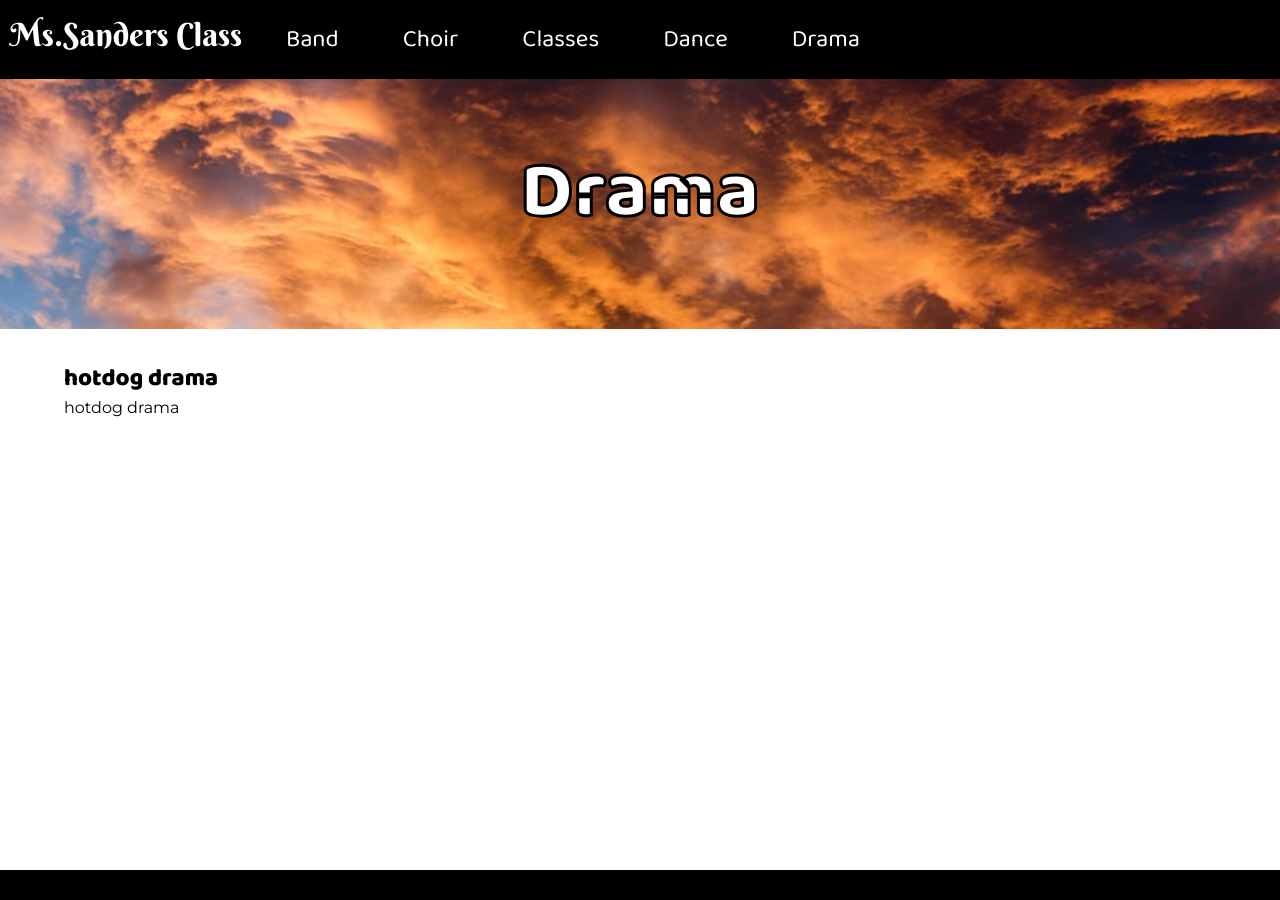
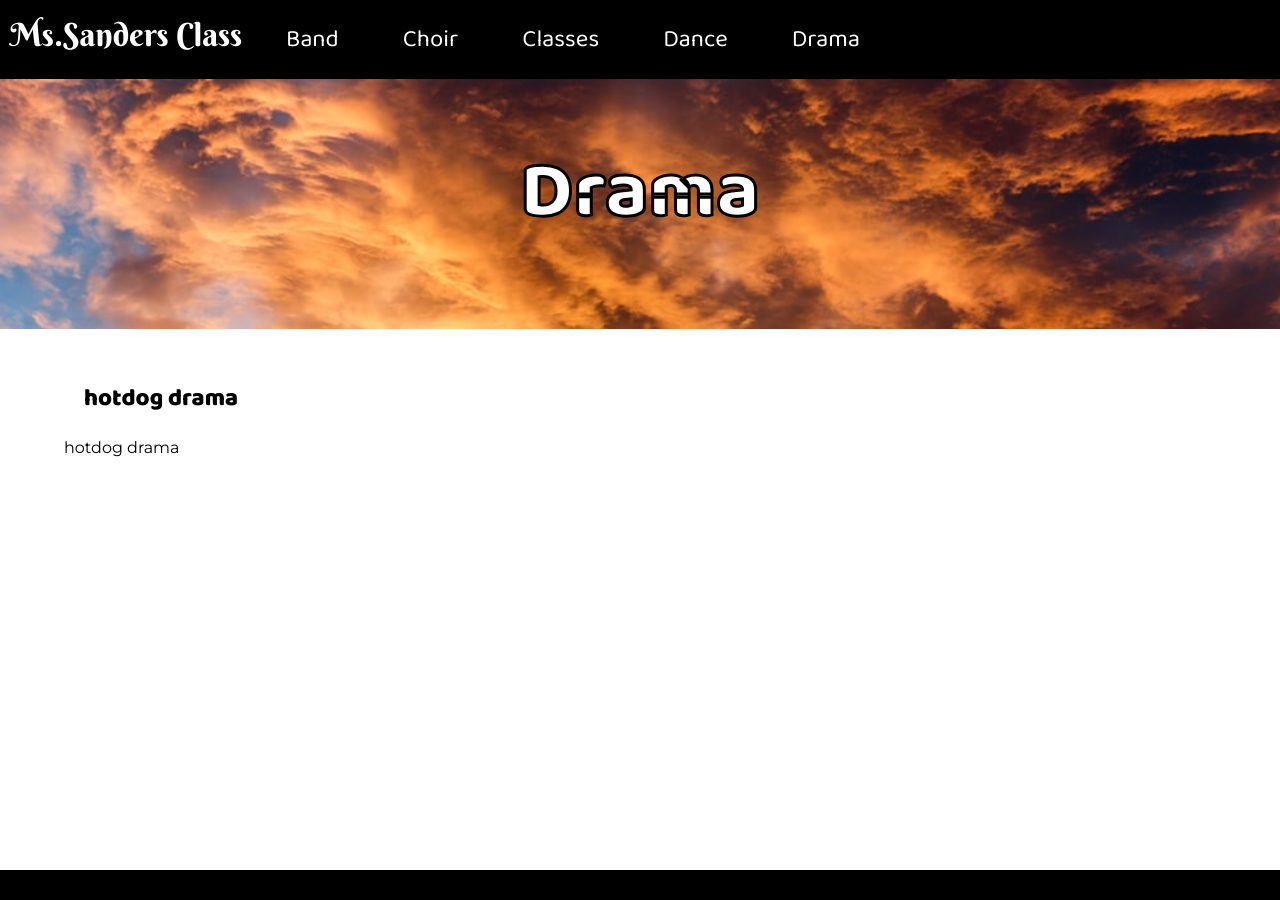
Before and after one commit to BenLardie/Music-Site, a Jekyll site: the page built from drama.html, in a window 1280 px wide. Built offline with Jekyll 4.4.1, drawn with Linux system fonts in a browser that asks for light colours.

```diff
--- a/css/main.css
+++ b/css/main.css
@@ -55,6 +55,7 @@
     font-family: 'Baloo 2', cursive;
     font-size: 1.5rem;
     visibility: hidden;
+    cursor: pointer;
 }
 
 .home-image {
@@ -129,10 +130,12 @@
 
 .post h1, h2, h3, h4 {
     font-family: 'Baloo 2', cursive;
+    padding: 20px;
 }
 
 .post p {
     font-family: 'Montserrat', sans-serif;
+    width: 90%;
 }
 
 .post img {
@@ -149,7 +152,7 @@
     overflow: hidden;
     padding-top: 56.25%;
     width: 80%;
-    margin: 0 auto;
+    margin: 20px auto;
 }
 
 .iframe {
```
